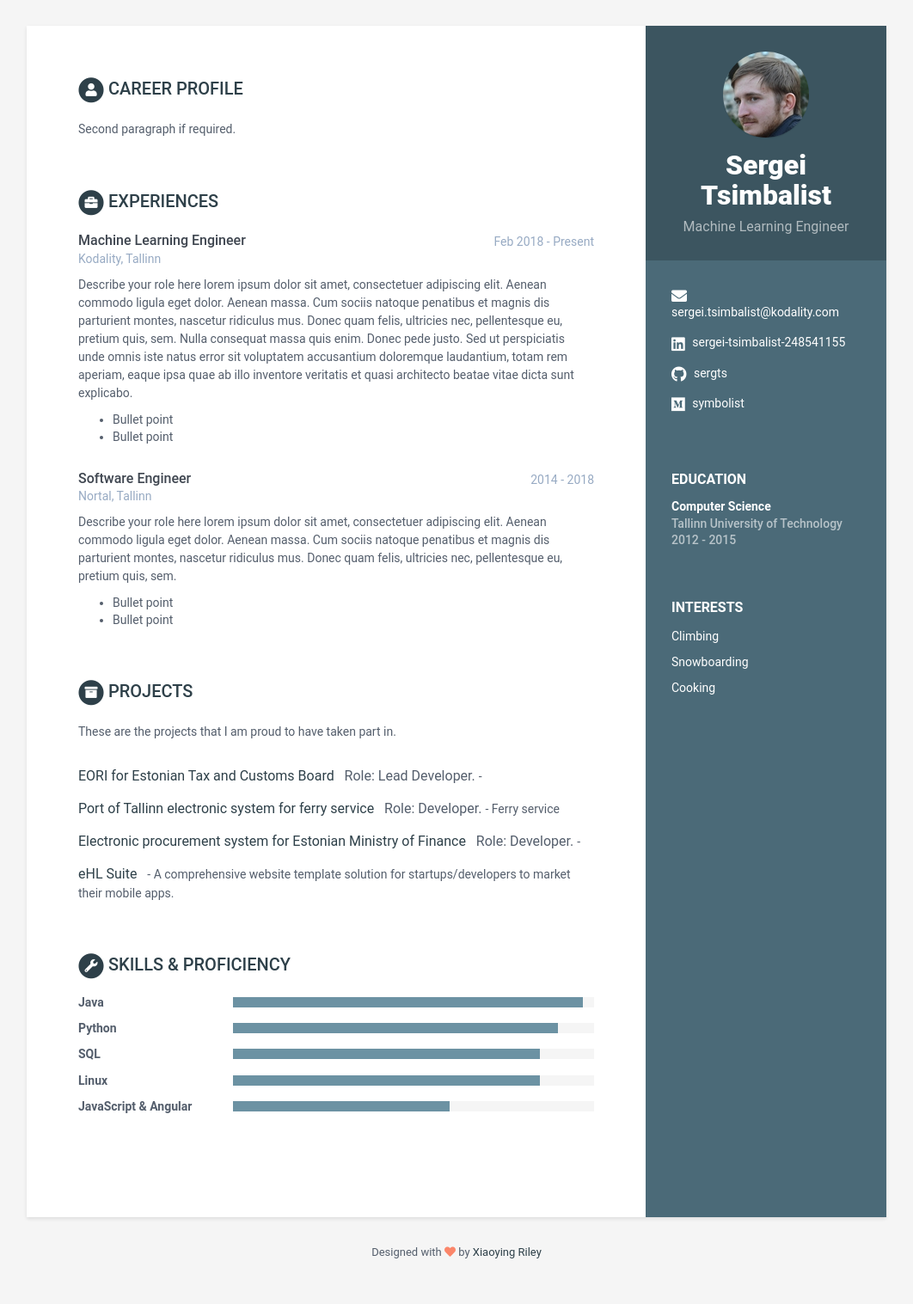
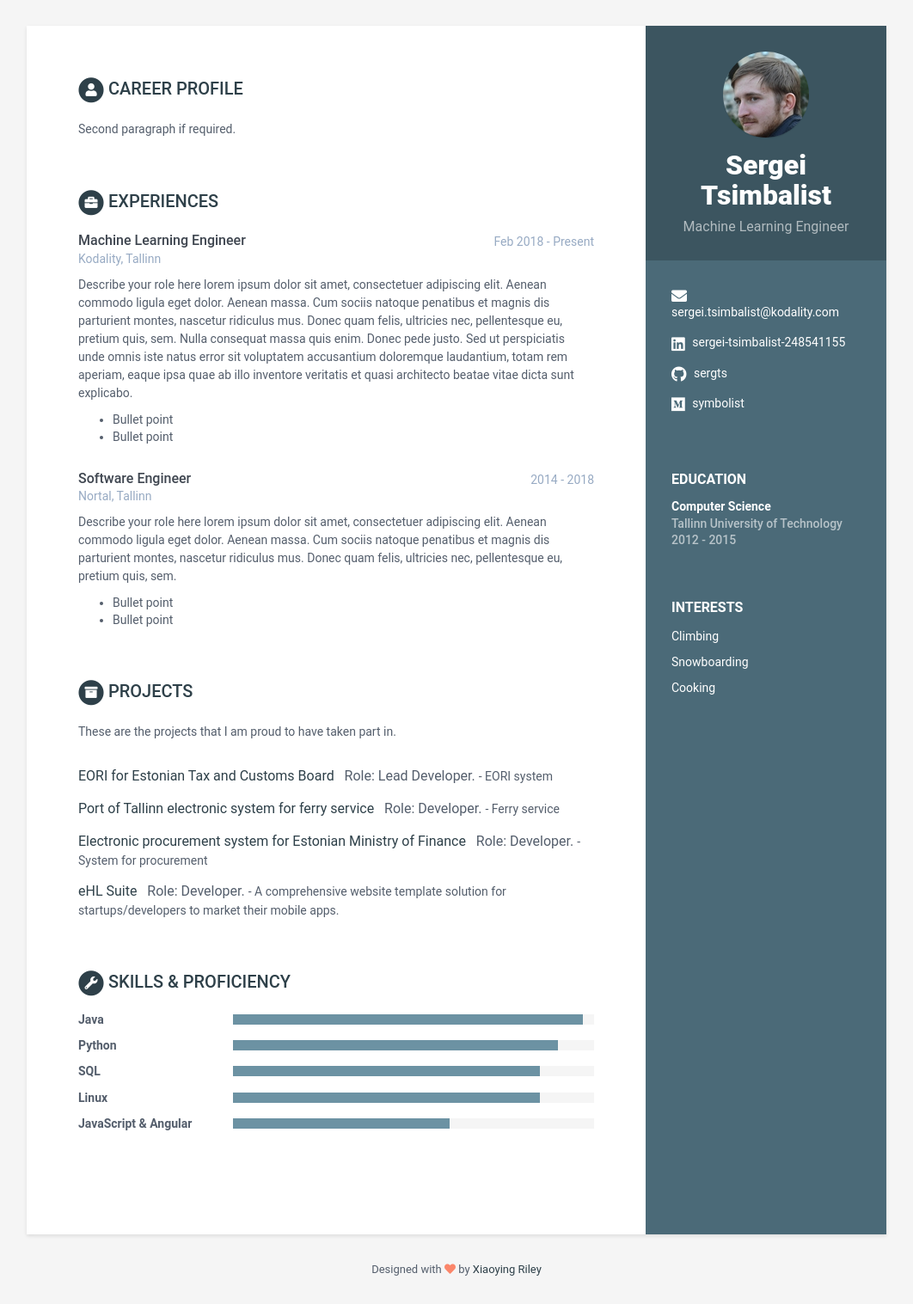
Before and after one commit to sergts/sergts.github.io, a Jekyll site: the page built from index.html, in a window 1280 px wide. Shown: the whole page at 86% size, without its empty margins (109-1171 px from the left). Built offline with Jekyll 4.4.1, drawn with Linux system fonts in a browser that asks for light colours.

Commit message:
Update data.yml

```diff
--- a/_data/data.yml
+++ b/_data/data.yml
@@ -97,7 +97,7 @@ projects:
       - title: EORI for Estonian Tax and Customs Board
         link: "https://www.emta.ee/et/ariklient/toll-kaubavahetus/ettevotja-registreerimine-eori"
         role: "Role: Lead Developer. "
-        tagline: ""
+        tagline: "EORI system"
 
       - title: Port of Tallinn electronic system for ferry service
         link: "https://www.praamid.ee"
@@ -106,11 +106,12 @@ projects:
 
       - title: Electronic procurement system for Estonian Ministry of Finance
         link: "https://riigihanked.riik.ee/register"
-        tagline: ""
+        tagline: "System for procurement"
         role: "Role: Developer. "
 
       - title: eHL Suite
         link: "#"
+        role: "Role: Developer. "
         tagline: "A comprehensive website template solution for startups/developers to market their mobile apps."
 
 
```
